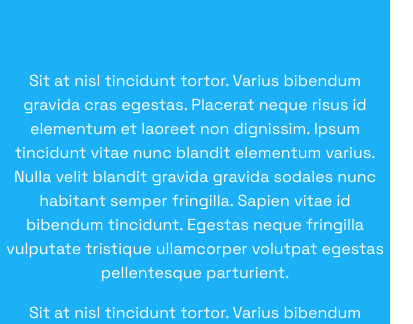
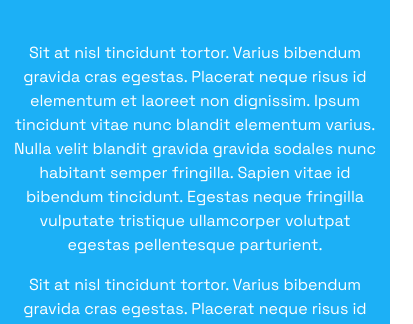
Before and after one commit to learning79/kaabil.me, a React (Vite) app in the folder Frontend/: page / in a window 390 px wide. Shown: the part 1427-1751 px from the top of the page, 413 px wide, since content can reach past the window. Built offline with nearby package versions, Linux system fonts and the light colour scheme; no server answers.

Commit message:
minor responsiveness fix

```diff
--- a/Frontend/src/Landing/home.jsx
+++ b/Frontend/src/Landing/home.jsx
@@ -19,17 +19,16 @@ const Home = () => {
    //uncomment for production
    // window.open("https://www.kaabil.me/api/auth/google?scope=email",
 
-   window.open("http://localhost:3000/api/auth/google?scope=email","_self"
-  );
+   window.open("http://localhost:3000/api/auth/google?scope=email","_self");
   };
 
   return (
     <section id="home" className="min-h-screen w-full">
       <div className="md:flex min-h-screen sm:items-center w-full flex-col">
         <Navbar onGetStarted={handleGetStarted}/>
-        <div className="flex flex-col w-full  mt-24">
+        <div className="flex flex-col w-full mt-24">
           <div className="flex flex-col md:flex-row items-center md:justify-between">
-            <div className="flex-grow text-center px-12 md:text-left sm:mr-0 mb-8 sm:mb-0">
+            <div className="flex-grow text-center md:px-12 md:text-left sm:mr-0 mb-8 sm:mb-0">
               <h1 className="text-6xl font-bold mb-4">
                 AI-Powered Exam <br />
                 <span className="whitespace-no-wrap">Preparation Platform</span>
--- a/Frontend/src/components/whatwedo.jsx
+++ b/Frontend/src/components/whatwedo.jsx
@@ -28,7 +28,7 @@ const WhatWeDo = () => {
           </div>
           <div className="flex flex-col text-white max-w-lg order-1 md:order-2 text-center md:text-left">
             <h1 className="font-bold text-5xl mb-4">What We Do</h1>
-            <span className="mb-4 mt-12">
+            <span className="mb-4 px-2 md:px-0 mt-12">
               Sit at nisl tincidunt tortor. Varius bibendum gravida cras egestas.
               Placerat neque risus id elementum et laoreet non dignissim. Ipsum
               tincidunt vitae nunc blandit elementum varius. Nulla velit blandit
@@ -36,7 +36,7 @@ const WhatWeDo = () => {
               id bibendum tincidunt. Egestas neque fringilla vulputate tristique
               ullamcorper volutpat egestas pellentesque parturient.
             </span>
-            <span>
+            <span className="mb-4 px-2 md:px-0 ">
               Sit at nisl tincidunt tortor. Varius bibendum gravida cras egestas.
               Placerat neque risus id elementum et laoreet non dignissim. Ipsum
               tincidunt vitae nunc blandit elementum varius. Nulla velit blandit
```
